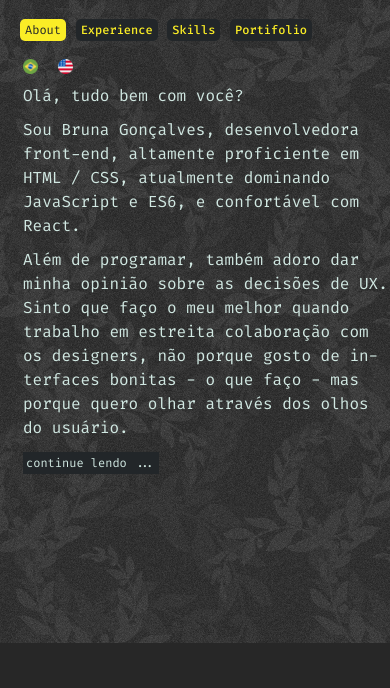
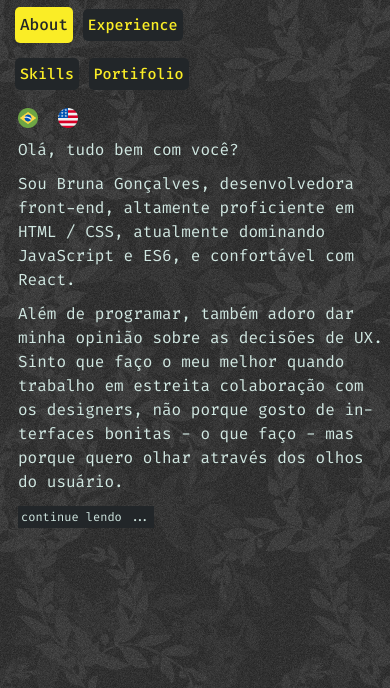
Before and after one commit to wwwbrunagon/wwwbrunagon.github.io, a plain HTML site: page index.html in a window 390 px wide. Shown: the part 201-889 px from the top of the page. Before the commit the page ends 844 px from the top, so only its background shows below. Drawn offline with nearby package versions, Linux system fonts and the light colour scheme; a script that the page names is missing.

Commit message:
fix responsive sm

```diff
--- a/css/style.scss
+++ b/css/style.scss
@@ -64,14 +64,13 @@ body{
 nav{
     margin: 30px 0px 20px 60px;
     @include sm{
-        margin: 20px 0px 0px 20px;
+        margin: 20px 0px 0px 16px;
     }
 
 
     h1{
         font-family: 'Oswald', sans-serif;
         font-weight: 200;
-
     }
 
     h2{
@@ -98,6 +97,9 @@ nav{
             font-size: large;
             color: #faed26;
         }
+        @include sm{
+            font-size: 19px;
+        }
     }
 
     .email{
@@ -114,6 +116,9 @@ nav{
         margin-right: 10px;
         margin-bottom: 10px;
         cursor: pointer;
+        @include sm{
+            height: 20px;
+        }
     }
 }
 
@@ -127,8 +132,8 @@ nav{
     margin-left: 60px;
     margin-top: -15px;
     @include sm{
-        margin: 20px 0px 0px 20px;
-        width: 300px;
+        margin: 10px 0px 0px 15px;
+        width: 200px;
     }
 
     .tab {
@@ -145,10 +150,9 @@ nav{
         }
 
         @include sm{
-            font-size: 12px;
-            padding: 2px 5px;
+            font-size: 15px;
+            padding: 5px 5px;
             font-weight: 500;
-
         }
     }
 
@@ -158,9 +162,9 @@ nav{
         font-weight: 500;
         color: #222629;
         @include sm{
-            font-size: 12px;
-            padding: 2px 5px;
-            font-weight: 400;
+            font-size: 16px;
+            padding: 6px 5px;
+            font-weight: 500;
         }
     }
 
@@ -221,12 +225,14 @@ nav{
             @include md{
                 width: 550px;
             }
-            @include rwd(600){
-                width: 450px;
+            @include rwd(500){
+                width: 400px;
             }
             @include sm{
-                width: 400px;
-
+                width: 340px;
+            }
+            @include rwd(380){
+                width: 290px;
             }
 
 
```
Also changed, not shown: css/style.css, 1 other file.
